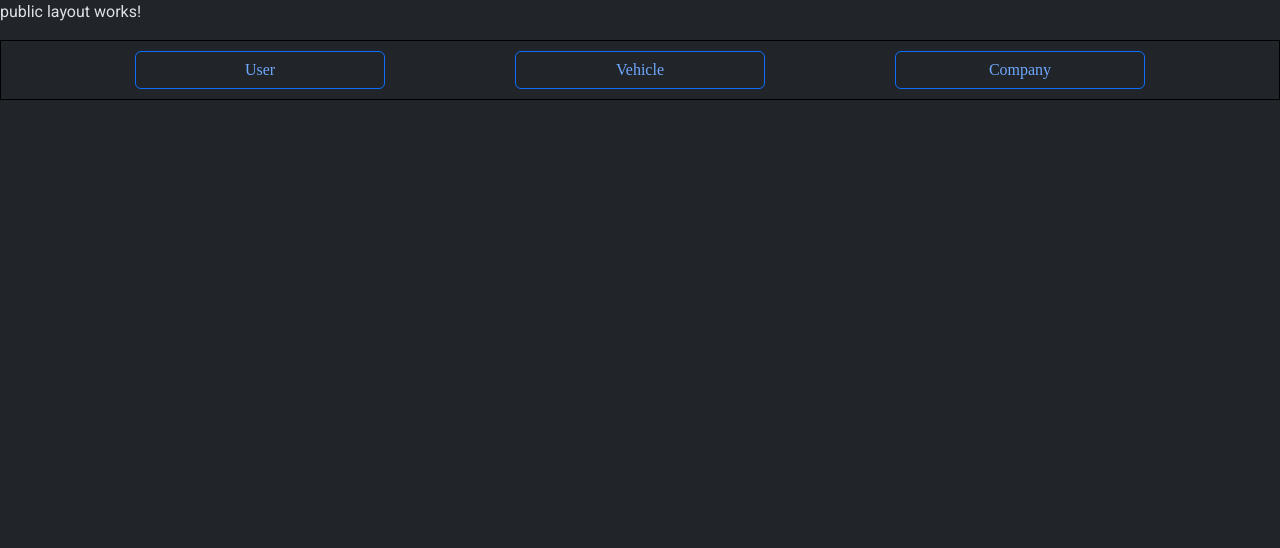
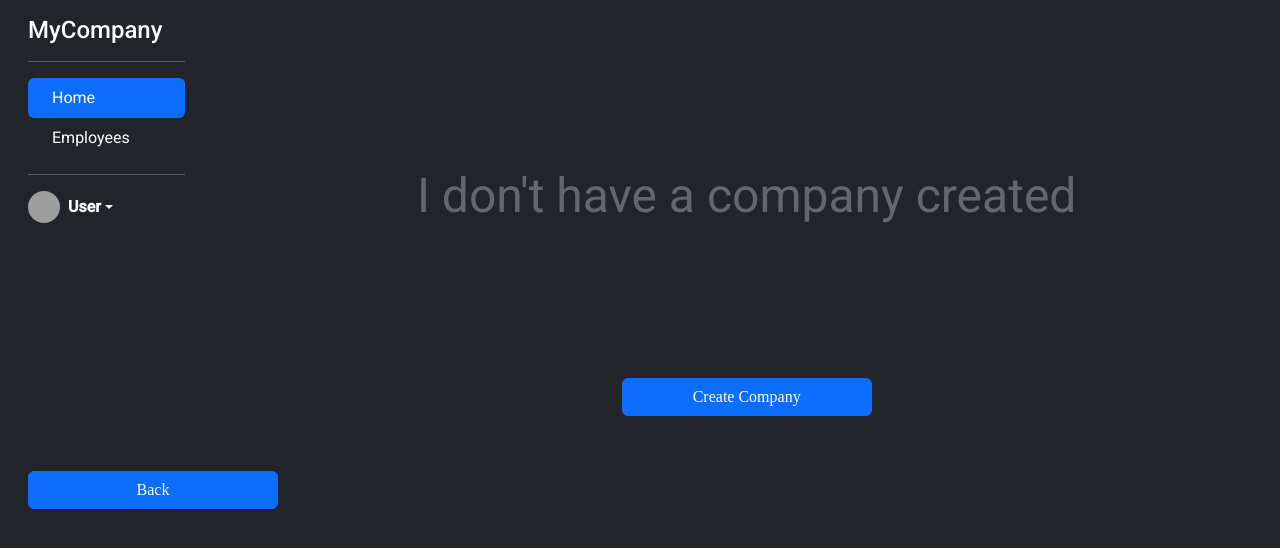
Before and after one commit to thebannana/LendACar-RS1, an Angular app in the folder frontend/: page /company/dashboard in a window 1280 px wide. Before the commit this address led to /company/public/home. Shown: the top 548 px of the page. Built offline with nearby package versions, Linux system fonts and the light colour scheme; grey boxes are pictures that could not be loaded.

Commit message:
Dodan sidebar na company stranici

```diff
--- a/frontend/src/app/company/dashboard/dashboard.component.css
+++ b/frontend/src/app/company/dashboard/dashboard.component.css
@@ -1,6 +1,10 @@
 button{
   width: 250px;
   font-family: "Century Gothic";
+}
+
+.buttonForm{
+  width: 150px;
 }
 
 a{
@@ -18,7 +22,7 @@ a{
 
 #BackDiv>button{
   margin-bottom: 50px;
-  margin: 10px 0;
+  margin-top: 200px;
 }
 
 .card {
@@ -62,3 +66,31 @@ h3 {
 .plus-icon {
   pointer-events: none;
 }
+
+#sidebar{
+  height: 100%;
+}
+
+.clickable:hover {
+  background-color: rgba(255, 255, 255, 0.1);
+  cursor: pointer;
+}
+
+.dropdown-menu {
+  display: none;
+}
+
+.dropdown:hover .dropdown-menu {
+  display: block;
+}
+
+/* Big Transparent Text Overlay */
+.no-company-overlay {
+  position: absolute;
+  font-size: 3rem;
+  color: rgba(255, 255, 255, 0.3);
+  text-align: center;
+  top: 20%;
+  z-index: 1;
+  pointer-events: none; /* Prevents interaction with the overlay */
+}
--- a/frontend/src/app/company/dashboard/dashboard.component.html
+++ b/frontend/src/app/company/dashboard/dashboard.component.html
@@ -1,17 +1,57 @@
-<p>company dashboard works!</p>
-<div class="container col" id="Body" data-bs-theme="dark">
+<div class="container-fluid vh-100" data-bs-theme="dark">
+  <div class="row h-100">
 
-  <div class="container col d-flex justify-content-center align-items-center" id="BackDiv">
-    <button type="button" class="btn btn-primary"><a href="http://localhost:4200/public/home">Back</a></button>
+    <!-- Sidebar (left side) -->
+    <div class="col-2 bg-dark text-white sidebar">
+      <div class="p-3">
+        <h4 class="mb-3">MyCompany</h4>
+        <hr />
+        <ul class="nav nav-pills flex-column mb-auto">
+          <li class="nav-item">
+            <a href="#" class="nav-link active clickable">
+              <i class="bi bi-house me-2"></i> Home
+            </a>
+          </li>
+          <li>
+            <a href="#" class="nav-link text-white clickable">
+              <i class="bi bi-speedometer2 me-2"></i> Employees
+            </a>
+          </li>
+        </ul>
+        <hr />
+        <div class="dropdown">
+          <a href="#" class="d-flex align-items-center text-white text-decoration-none dropdown-toggle" data-bs-toggle="dropdown">
+            <img src="https://github.com/mdo.png" alt="User" width="32" height="32" class="rounded-circle me-2">
+            <strong>User</strong>
+          </a>
+          <ul class="dropdown-menu dropdown-menu-dark text-small shadow">
+            <li><a class="dropdown-item" href="#">New project...</a></li>
+            <li><a class="dropdown-item" href="#">Settings</a></li>
+            <li><a class="dropdown-item" href="#">Profile</a></li>
+            <li><hr class="dropdown-divider"></li>
+            <li><a class="dropdown-item" href="#">Sign out</a></li>
+          </ul>
+          <div class="mb-4 mt-5" id="BackDiv">
+            <button type="button" class="btn btn-primary">
+              <a href="http://localhost:4200/public/home" class="text-white text-decoration-none">Back</a>
+            </button>
+          </div>
+        </div>
+      </div>
     </div>
 
-  <div class="container col d-flex justify-content-center align-items-center" id="CreateCompanyForm">
-    <button class="btn btn-primary" *ngIf="!isFormVisible" (click)="showForm()">Create Company</button>
+    <!-- Main content area (right side) -->
+    <div class="col d-flex flex-column align-items-center justify-content-center main-content">
+
+      <!-- Big Transparent Text Overlay -->
+      <div *ngIf="!isFormVisible" class="no-company-overlay">
+        I don't have a company created
       </div>
 
-  <div class="d-flex justify-content-center align-items-center min-vh-100">
-    <div *ngIf="isFormVisible" class="card p-4 shadow-sm" style="max-width: 500px; width: 100%;">
+      <div id="CreateCompanyForm">
+        <button class="btn btn-primary mb-3" *ngIf="!isFormVisible" (click)="showForm()">Create Company</button>
 
+        <div *ngIf="isFormVisible" class="card p-4 shadow-sm form-card">
           <form (ngSubmit)="submitForm()">
             <!-- Company Avatar Field -->
             <div class="d-flex justify-content-center mb-4">
@@ -19,91 +59,49 @@
                 <div class="avatar-circle" [ngStyle]="{'background-image': 'url(' + avatarPreview + ')'}">
                   <span class="plus-icon" *ngIf="!avatarPreview">+</span>
                 </div>
-            <input
-              type="file"
-              id="companyAvatar"
-              (change)="onFileSelected($event)"
-              accept="image/*"
-              class="d-none"
-            />
+                <input type="file" id="companyAvatar" (change)="onFileSelected($event)" accept="image/*" class="d-none" />
               </label>
             </div>
 
             <!-- Company Name Field -->
             <div class="form-group mb-3">
-          <label for="companyName" class="form-label">Company Name</label>
-          <input
-            type="text"
-            class="form-control"
-            id="companyName"
-            [(ngModel)]="companyName"
-            name="companyName"
-            placeholder="Enter company name"
-            required
-          />
+              <label for="companyName">Company Name</label>
+              <input type="text" class="form-control" id="companyName" [(ngModel)]="companyName" name="companyName" required />
             </div>
 
             <!-- Company Phone Field -->
             <div class="form-group mb-3">
-          <label for="companyPhone" class="form-label">Company Phone</label>
-          <input
-            type="tel"
-            class="form-control"
-            id="companyPhone"
-            [(ngModel)]="companyPhone"
-            name="companyPhone"
-            placeholder="Enter company phone number"
-            required
-          />
+              <label for="companyPhone">Company Phone</label>
+              <input type="tel" class="form-control" id="companyPhone" [(ngModel)]="companyPhone" name="companyPhone" required />
             </div>
 
             <!-- Company Email Field -->
             <div class="form-group mb-3">
-          <label for="companyEmail" class="form-label">Company Email</label>
-          <input
-            type="email"
-            class="form-control"
-            id="companyEmail"
-            [(ngModel)]="companyEmail"
-            name="companyEmail"
-            placeholder="Enter company email"
-            required
-          />
+              <label for="companyEmail">Company Email</label>
+              <input type="email" class="form-control" id="companyEmail" [(ngModel)]="companyEmail" name="companyEmail" required />
             </div>
 
             <!-- Company Address Field -->
             <div class="form-group mb-3">
-          <label for="address" class="form-label">Address</label>
-          <input
-            type="text"
-            class="form-control"
-            id="address"
-            [(ngModel)]="address"
-            name="address"
-            placeholder="Enter address"
-            required
-          />
+              <label for="address">Address</label>
+              <input type="text" class="form-control" id="address" [(ngModel)]="address" name="address" required />
             </div>
 
             <!-- Company Verification PDF Field -->
             <div class="form-group mb-3">
-          <label for="companyPdf" class="form-label">Upload Verification PDF</label>
-          <input
-            type="file"
-            class="form-control"
-            id="companyPdf"
-            (change)="onPdfSelected($event)"
-            accept="application/pdf"
-            required
-          />
+              <label for="companyPdf">Upload Verification PDF</label>
+              <input type="file" class="form-control" id="companyPdf" (change)="onPdfSelected($event)" accept="application/pdf" required />
             </div>
 
             <!-- Submit and Cancel Buttons -->
             <div class="d-flex justify-content-between mt-4">
-          <button type="submit" class="btn btn-primary" style="width: 150px">Submit</button>
-          <button type="button" (click)="cancelForm()" class="btn btn-danger" style="width: 150px">Cancel</button>
+              <button type="submit" class="btn btn-primary buttonForm">Submit</button>
+              <button type="button" (click)="cancelForm()" class="btn btn-danger buttonForm">Cancel</button>
             </div>
           </form>
         </div>
       </div>
     </div>
+
+  </div>
+</div>
--- a/frontend/src/app/company/layout/layout.component.html
+++ b/frontend/src/app/company/layout/layout.component.html
@@ -1,4 +1,3 @@
-<p>company layout works!</p>
-<div class="container" data-bs-theme="dark">
+<div data-bs-theme="dark">
 <router-outlet></router-outlet>
 </div>
--- a/frontend/src/index.html
+++ b/frontend/src/index.html
@@ -3,7 +3,7 @@
 <head>
   <meta charset="utf-8">
   <title>LendACar</title>
-  <base href="./">
+  <base href="/">
   <meta name="viewport" content="width=device-width, initial-scale=1">
   <link rel="icon" type="image/x-icon" href="favicon.ico">
   <link href="https://cdn.jsdelivr.net/npm/bootstrap@5.3.3/dist/css/bootstrap.min.css" rel="stylesheet" integrity="sha384-QWTKZyjpPEjISv5WaRU9OFeRpok6YctnYmDr5pNlyT2bRjXh0JMhjY6hW+ALEwIH" crossorigin="anonymous">
```
Lines whose indentation alone changed are shown as unchanged.
